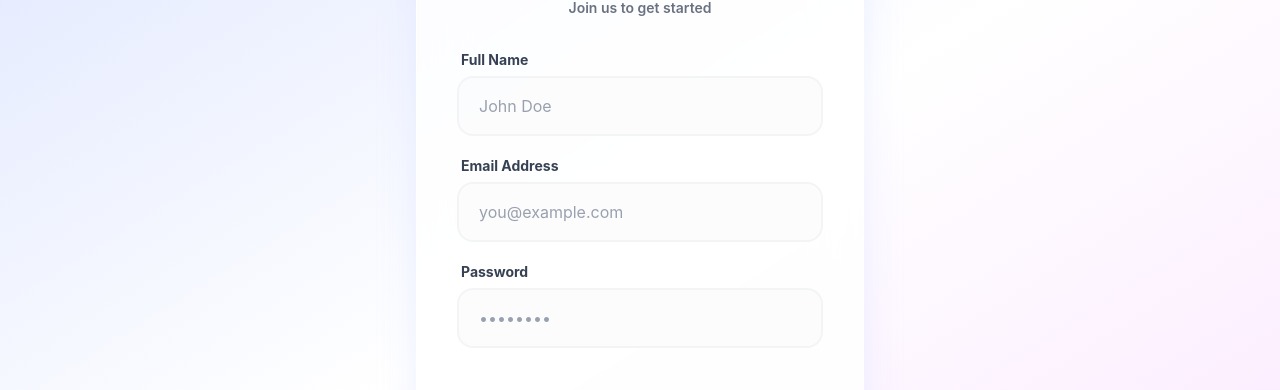
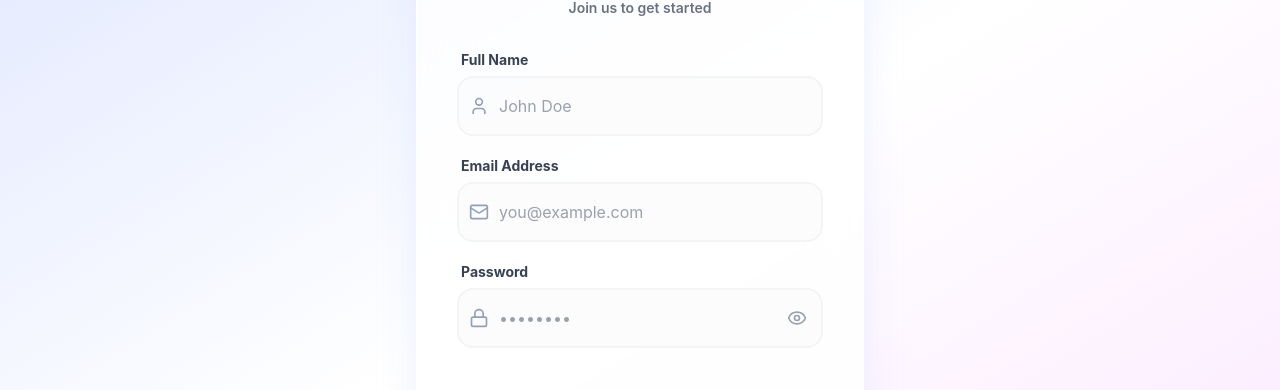
Before and after one commit to williamahsan/Quiz-Management-Online-Assessment-Platform---Frontend, a React (Vite) app: page /register in a window 1280 px wide. Shown: the part 173-563 px from the top of the page. Built offline with nearby package versions, Linux system fonts and the light colour scheme; no server answers.

Commit message:
feat(ui): add input field icons and password visibility toggle on login and signup

```diff
--- a/package.json
+++ b/package.json
@@ -12,6 +12,7 @@
   "dependencies": {
     "@tailwindcss/vite": "^4.3.3",
     "axios": "^1.19.0",
+    "lucide-react": "^1.76.0",
     "react": "^19.2.8",
     "react-dom": "^19.2.8",
     "react-hook-form": "^7.85.0",
--- a/src/pages/auth/Login.jsx
+++ b/src/pages/auth/Login.jsx
@@ -2,12 +2,15 @@ import { useState } from 'react';
 import { useNavigate, Link } from 'react-router-dom';
 import api from '../../api/axios.js';
 import { useAuth } from '../../context/AuthContext.jsx';
+import { Eye, EyeOff, Lock, Mail } from 'lucide-react';
 
 const Login = () => {
   const [formData, setFormData] = useState({ email: '', password: '' });
   const [error, setError] = useState('');
   const navigate = useNavigate();
   const { login } = useAuth();
+  const [isSubmitting, setIsSubmitting] = useState(false);
+  const [showPassword, setShowPassword] = useState(false);
 
   const handleChange = (e) => {
     setFormData({ ...formData, [e.target.name]: e.target.value });
@@ -16,6 +19,7 @@ const Login = () => {
   const handleSubmit = async (e) => {
     e.preventDefault();
     setError('');
+    setIsSubmitting(true);
     try {
       const res = await api.post('/auth/login', formData);
       const { token, user } = res.data;
@@ -30,6 +34,8 @@ const Login = () => {
     } catch (err) {
       const message = err.response?.data?.message || 'Login failed';
       setError(message);
+    } finally {
+      setIsSubmitting(false);
     }
   };
 
@@ -53,6 +59,8 @@ const Login = () => {
             <label className="block text-sm font-bold text-gray-700 mb-1.5 ml-1" htmlFor="email">
               Email Address
             </label>
+            <div className="relative">
+              <Mail className="w-5 h-5 text-slate-400 absolute left-3 top-1/2 -translate-y-1/2" />
               <input
                 id="email"
                 type="email"
@@ -60,32 +68,49 @@ const Login = () => {
                 placeholder="you@example.com"
                 value={formData.email}
                 onChange={handleChange}
-              className="w-full px-5 py-4 bg-gray-50/50 border-2 border-gray-100 rounded-2xl text-gray-900 placeholder-gray-400 focus:bg-white focus:outline-none focus:border-indigo-500 focus:ring-4 focus:ring-indigo-500/10 transition-all duration-300"
+                className="w-full px-5 py-4 pl-10 bg-gray-50/50 border-2 border-gray-100 rounded-2xl text-gray-900 placeholder-gray-400 focus:bg-white focus:outline-none focus:border-indigo-500 focus:ring-4 focus:ring-indigo-500/10 transition-all duration-300"
                 required
               />
+            </div>
           </div>
 
           <div>
             <label className="block text-sm font-bold text-gray-700 mb-1.5 ml-1" htmlFor="password">
               Password
             </label>
+            <div className="relative">
+              <Lock className="w-5 h-5 text-slate-400 absolute left-3 top-1/2 -translate-y-1/2" />
               <input
                 id="password"
-              type="password"
+                type={showPassword ? 'text' : 'password'}
                 name="password"
                 placeholder="••••••••"
                 value={formData.password}
                 onChange={handleChange}
-              className="w-full px-5 py-4 bg-gray-50/50 border-2 border-gray-100 rounded-2xl text-gray-900 placeholder-gray-400 focus:bg-white focus:outline-none focus:border-indigo-500 focus:ring-4 focus:ring-indigo-500/10 transition-all duration-300"
+                className="w-full px-5 py-4 pr-12 pl-10 bg-gray-50/50 border-2 border-gray-100 rounded-2xl text-gray-900 placeholder-gray-400 focus:bg-white focus:outline-none focus:border-indigo-500 focus:ring-4 focus:ring-indigo-500/10 transition-all duration-300"
                 required
               />
+              <button
+                type="button"
+                onClick={() => setShowPassword(!showPassword)}
+                aria-label={showPassword ? 'Hide password' : 'Show password'}
+                className="absolute right-4 top-1/2 transform -translate-y-1/2 text-gray-400 hover:text-gray-600 focus:outline-none"
+              >
+                {showPassword ? (
+                  <EyeOff className="w-5 h-5" />
+                ) : (
+                  <Eye className="w-5 h-5" />
+                )}
+              </button>
+            </div>
           </div>
 
           <button
             type="submit"
+            disabled={isSubmitting}
             className="w-full bg-gradient-to-r from-indigo-600 to-purple-600 text-white font-bold py-4 rounded-2xl shadow-lg shadow-indigo-200 hover:shadow-xl hover:shadow-indigo-300 hover:-translate-y-0.5 active:translate-y-0 transition-all duration-200 mt-6"
           >
-            Login
+            {isSubmitting ? 'Logging in...' : 'Login'}
           </button>
         </form>
 
--- a/src/pages/auth/Register.jsx
+++ b/src/pages/auth/Register.jsx
@@ -1,11 +1,14 @@
 import { useState } from 'react';
 import { useNavigate, Link } from 'react-router-dom';
 import api from '../../api/axios.js';
+import { Eye, EyeOff, Lock, Mail, User } from 'lucide-react';
 
 const Register = () => {
   const [formData, setFormData] = useState({ name: '', email: '', password: '' });
   const [error, setError] = useState('');
   const navigate = useNavigate();
+  const [isSubmitting, setIsSubmitting] = useState(false);
+  const [showPassword, setShowPassword] = useState(false);
 
   const handleChange = (e) => {
     setFormData({ ...formData, [e.target.name]: e.target.value });
@@ -14,6 +17,7 @@ const Register = () => {
   const handleSubmit = async (e) => {
     e.preventDefault();
     setError('');
+    setIsSubmitting(true);
     try {
       await api.post('/auth/register', formData);
       navigate('/');
@@ -23,6 +27,8 @@ const Register = () => {
         err.response?.data?.errors?.[0]?.message ||
         'Registration failed';
       setError(message);
+    } finally {
+      setIsSubmitting(false);
     }
   };
 
@@ -46,6 +52,8 @@ const Register = () => {
             <label className="block text-sm font-bold text-gray-700 mb-1.5 ml-1" htmlFor="name">
               Full Name
             </label>
+            <div className="relative">
+              <User className="w-5 h-5 text-slate-400 absolute left-3 top-1/2 -translate-y-1/2" />
               <input
                 id="name"
                 type="text"
@@ -53,15 +61,18 @@ const Register = () => {
                 placeholder="John Doe"
                 value={formData.name}
                 onChange={handleChange}
-              className="w-full px-5 py-4 bg-gray-50/50 border-2 border-gray-100 rounded-2xl text-gray-900 placeholder-gray-400 focus:bg-white focus:outline-none focus:border-indigo-500 focus:ring-4 focus:ring-indigo-500/10 transition-all duration-300"
+                className="w-full px-5 py-4 pl-10 bg-gray-50/50 border-2 border-gray-100 rounded-2xl text-gray-900 placeholder-gray-400 focus:bg-white focus:outline-none focus:border-indigo-500 focus:ring-4 focus:ring-indigo-500/10 transition-all duration-300"
                 required
               />
+            </div>
           </div>
 
           <div>
             <label className="block text-sm font-bold text-gray-700 mb-1.5 ml-1" htmlFor="email">
               Email Address
             </label>
+            <div className="relative">
+              <Mail className="w-5 h-5 text-slate-400 absolute left-3 top-1/2 -translate-y-1/2" />
               <input
                 id="email"
                 type="email"
@@ -69,32 +80,49 @@ const Register = () => {
                 placeholder="you@example.com"
                 value={formData.email}
                 onChange={handleChange}
-              className="w-full px-5 py-4 bg-gray-50/50 border-2 border-gray-100 rounded-2xl text-gray-900 placeholder-gray-400 focus:bg-white focus:outline-none focus:border-indigo-500 focus:ring-4 focus:ring-indigo-500/10 transition-all duration-300"
+                className="w-full px-5 py-4 pl-10 bg-gray-50/50 border-2 border-gray-100 rounded-2xl text-gray-900 placeholder-gray-400 focus:bg-white focus:outline-none focus:border-indigo-500 focus:ring-4 focus:ring-indigo-500/10 transition-all duration-300"
                 required
               />
+            </div>
           </div>
 
           <div>
             <label className="block text-sm font-bold text-gray-700 mb-1.5 ml-1" htmlFor="password">
               Password
             </label>
+            <div className="relative">
+              <Lock className="w-5 h-5 text-slate-400 absolute left-3 top-1/2 -translate-y-1/2" />
               <input
                 id="password"
-              type="password"
+                type={showPassword ? 'text' : 'password'}
                 name="password"
                 placeholder="••••••••"
                 value={formData.password}
                 onChange={handleChange}
-              className="w-full px-5 py-4 bg-gray-50/50 border-2 border-gray-100 rounded-2xl text-gray-900 placeholder-gray-400 focus:bg-white focus:outline-none focus:border-indigo-500 focus:ring-4 focus:ring-indigo-500/10 transition-all duration-300"
+                className="w-full px-5 py-4 pr-12 pl-10 bg-gray-50/50 border-2 border-gray-100 rounded-2xl text-gray-900 placeholder-gray-400 focus:bg-white focus:outline-none focus:border-indigo-500 focus:ring-4 focus:ring-indigo-500/10 transition-all duration-300"
                 required
               />
+              <button
+                type="button"
+                onClick={() => setShowPassword(!showPassword)}
+                aria-label={showPassword ? 'Hide password' : 'Show password'}
+                className="absolute right-4 top-1/2 transform -translate-y-1/2 text-gray-400 hover:text-gray-600 focus:outline-none"
+              >
+                {showPassword ? (
+                  <EyeOff className="w-5 h-5" />
+                ) : (
+                  <Eye className="w-5 h-5" />
+                )}
+              </button>
+            </div>
           </div>
 
           <button
             type="submit"
+            disabled={isSubmitting}
             className="w-full bg-gradient-to-r from-indigo-600 to-purple-600 text-white font-bold py-4 rounded-2xl shadow-lg shadow-indigo-200 hover:shadow-xl hover:shadow-indigo-300 hover:-translate-y-0.5 active:translate-y-0 transition-all duration-200 mt-6"
           >
-            Register
+            {isSubmitting ? 'Registering...' : 'Register'}
           </button>
         </form>
 
```
Also changed, not shown: 2 other files (tests, documents, lock files or other folders). Lines whose indentation alone changed are shown as unchanged.
